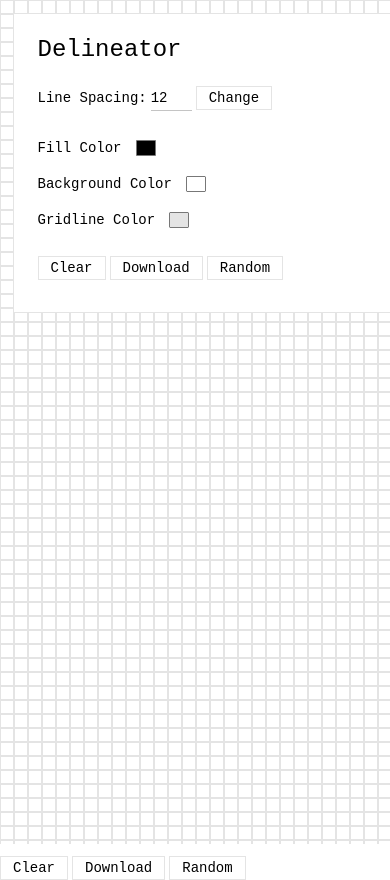
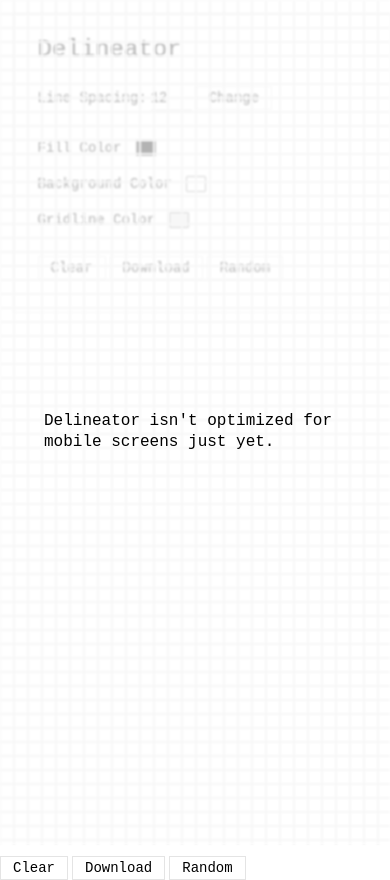
Before and after one commit to mikki-janower/Delineator, a plain HTML site: page index.html in a window 390 px wide. Drawn offline with Linux system fonts and the light colour scheme.

Commit message:
Mobile Overlay

```diff
--- a/index.html
+++ b/index.html
@@ -123,10 +123,61 @@
     .color-picker input[type="color"] {
     background-color: transparent;
 }
+/*------------mobile overlay------------------*/
+    #mobile-overlay {
+    display: none;
+    position: fixed;
+    top: 0;
+    left: 0;
+    width: 100%;
+    height: 100%;
+    background-color: rgba(255, 255, 255, 0.7);
+    z-index: 9999;
+    }
 
-    </style>
+    .overlay-content {
+    position: absolute;
+    top: 50%;
+    transform: translateY(-50%);
+    left: 20px;
+    padding: 24px;
+    text-align: left;
+    color:#000000;
+    font-family: monospace;
+    line-height:1.3;
+    width: 328.5px
+    }
+
+    #mobile-overlay h1 {
+    margin: 0;
+    }
+
+    #mobile-overlay p {
+    font-size: 16px;
+    margin: 10px 0;
+    }
+
+    @media screen and (max-width: 768px) {
+    #mobile-overlay {
+        display: block;
+    }
+
+    #grid-container, #colorPicker{
+        filter: blur(1px);
+    }
+    }
+
+
+ </style>
 </head>
 <body>
+
+        <!--an overlay for mobile screens that says delineator is desktop only-->
+        <div id = "mobile-overlay">
+            <p class="overlay-content">Delineator isn't optimized for mobile screens just yet. </p>
+        </div>
+
+
     <div id="canvas-container">
         <div id="colorPicker">
             <h1>Delineator</h1>
@@ -169,7 +220,9 @@
             </div>
         </div>
 
-        <div id="grid-container"></div>
+    <div id="grid-container"></div>
+
+
     </div>
 
     <script src="https://html2canvas.hertzen.com/dist/html2canvas.js"></script>
```
